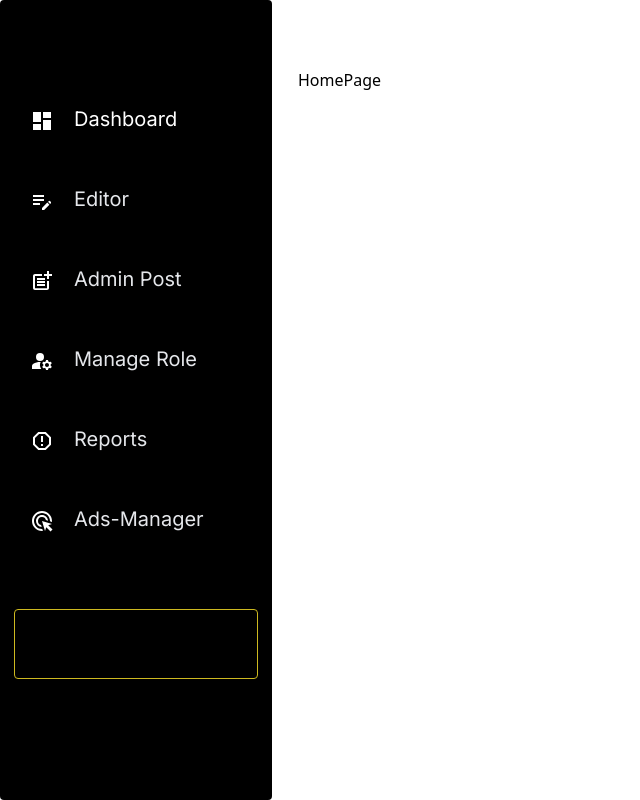
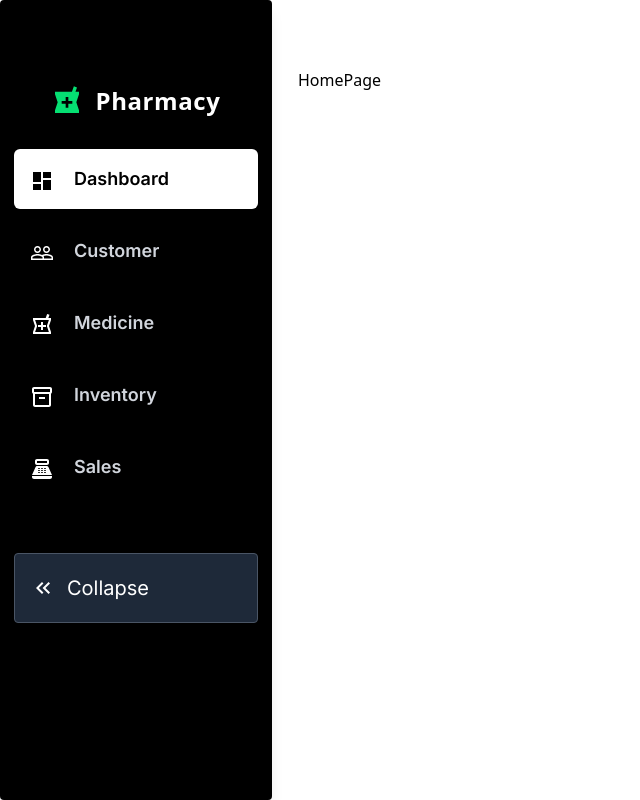
Before and after one commit to EasinTanvir/medicine-dashboard, a Next.js app: page / in a window 1280 px wide. Shown: the whole page, without its empty margins (0-640 px from the left). Built offline with nearby package versions, Linux system fonts and the light colour scheme; a web font is replaced by a local one.

Commit message:
update sidebar ui

```diff
--- a/src/components/pageSection/layout/sidebar/DashBoardSideBar.jsx
+++ b/src/components/pageSection/layout/sidebar/DashBoardSideBar.jsx
@@ -6,57 +6,10 @@ import { Button } from "@/components/ui/Button";
 import { inter } from "@/libs/fonts";
 import { useDashboardContext } from "@/providers/DashboardContextProvider";
 import { motion } from "framer-motion";
-
-import {
-  MdDashboard,
-  MdOutlinePostAdd,
-  MdManageAccounts,
-  MdReportGmailerrorred,
-  MdAdsClick,
-  MdOutlineEditNote,
-  MdKeyboardDoubleArrowLeft,
-} from "react-icons/md";
+import { MdKeyboardDoubleArrowLeft, MdLocalPharmacy } from "react-icons/md";
+import { sidebarItems } from "@/libs/sidebarLinks";
 
 const DashBoardSideBar = () => {
-  const sidebarItems = [
-    {
-      key: "dashboard",
-      label: "Dashboard",
-      href: "/",
-      icon: <MdDashboard className="w-6 h-6" />,
-    },
-    {
-      key: "editor",
-      label: "Editor",
-      href: "/dashboard/editor",
-      icon: <MdOutlineEditNote className="w-6 h-6" />,
-    },
-    {
-      key: "admin-post",
-      label: "Admin Post",
-      href: "/dashboard/admin-post",
-      icon: <MdOutlinePostAdd className="w-6 h-6" />,
-    },
-    {
-      key: "manage-role",
-      label: "Manage Role",
-      href: "/dashboard/manage-role",
-      icon: <MdManageAccounts className="w-6 h-6" />,
-    },
-    {
-      key: "reports",
-      label: "Reports",
-      href: "/dashboard/reports",
-      icon: <MdReportGmailerrorred className="w-6 h-6" />,
-    },
-    {
-      key: "ads-manager",
-      label: "Ads-Manager",
-      href: "/dashboard/ads-manager",
-      icon: <MdAdsClick className="w-6 h-6" />,
-    },
-  ];
-
   const { openSidebar, setOpenSidebar } = useDashboardContext();
 
   useEffect(() => {
@@ -73,11 +26,30 @@ const DashBoardSideBar = () => {
       initial={false}
       animate={{ width: openSidebar ? "4rem" : "17rem" }}
       transition={{ duration: 0.3, ease: "easeInOut" }}
-      className={`bg-black z-40 shadow-dashboard-sidebar ${
+      className={`bg-black text-white z-40 shadow-lg ${
         openSidebar ? "px-2" : "sm:px-3.5 px-2"
       } sm:pt-[85px] pt-[75px] pb-20 scrollbar-hide rounded-t-sm rounded-b-sm min-h-screen max-h-screen overflow-y-auto fixed top-0 left-0 overflow-hidden`}
     >
-      <div className="space-y-3 ">
+      {/* ✅ Brand Section */}
+      <div
+        className={`flex items-center justify-center mb-8 transition-all duration-300 ${
+          openSidebar ? "flex-col gap-2" : "gap-3 px-3"
+        }`}
+      >
+        <MdLocalPharmacy className="text-green-400 w-8 h-8" />
+        {!openSidebar && (
+          <motion.h1
+            initial={{ opacity: 0 }}
+            animate={{ opacity: 1 }}
+            className="text-2xl font-bold tracking-wide"
+          >
+            Pharmacy
+          </motion.h1>
+        )}
+      </div>
+
+      {/* ✅ Sidebar Items */}
+      <div className="space-y-3">
         {sidebarItems.map((item) => (
           <SidebarItem
             key={item.key}
@@ -88,9 +60,10 @@ const DashBoardSideBar = () => {
         ))}
       </div>
 
+      {/* ✅ Collapse Button */}
       <Button
         onClick={() => setOpenSidebar(!openSidebar)}
-        className={`bg-dashboard-sidebar-inactive-bg border border-[#cdb920] rounded-sm flex items-center mt-14 w-full
+        className={`bg-gray-800 hover:bg-gray-700 border border-gray-600 rounded-sm flex items-center mt-14 w-full
           ${openSidebar ? "justify-center py-3" : "justify-start px-4 py-5"}
           ${inter.className}`}
       >
@@ -106,7 +79,7 @@ const DashBoardSideBar = () => {
             marginLeft: openSidebar ? 0 : 12,
           }}
           transition={{ duration: 0.25 }}
-          className="dashboard-sidebar-text text-xl font-900 whitespace-nowrap overflow-hidden"
+          className="text-xl font-900 whitespace-nowrap overflow-hidden"
         >
           Collapse
         </motion.span>
--- a/src/components/pageSection/layout/sidebar/SidebarItem.jsx
+++ b/src/components/pageSection/layout/sidebar/SidebarItem.jsx
@@ -23,25 +23,23 @@ const SidebarItem = ({ item, openSidebar, setOpenSidebar }) => {
     <Link
       onClick={handleClick}
       href={item.href}
-      className={`flex items-center transition-colors duration-200 overflow-hidden
-        ${openSidebar ? "justify-center px-2" : "gap-4 px-4"} py-5 w-full
+      className={`flex items-center transition-all duration-200 overflow-hidden rounded-md
+        ${openSidebar ? "justify-center px-2" : "gap-4 px-4"} py-4 w-full
         ${
           isActive
-            ? "dashboard-sidebar-active-text-border"
-            : "bg-dashboard-sidebar-inactive-bg dashboard-sidebar-inactive-border"
+            ? "bg-white text-black"
+            : "bg-transparent hover:bg-gray-800 text-gray-300"
         }
         ${inter.className}`}
     >
-      {/* ✅ Replace Image with icon */}
       <div
-        className={`${
-          openSidebar ? "w-6 h-6" : "w-5 h-5"
-        } flex-shrink-0 text-white`}
+        className={`${openSidebar ? "w-6 h-6" : "w-5 h-5"} shrink-0 ${
+          isActive ? "text-black" : "text-white"
+        }`}
       >
         {item.icon}
       </div>
 
-      {/* ✅ Sidebar label animation remains the same */}
       <motion.span
         animate={{
           opacity: openSidebar ? 0 : 1,
@@ -49,9 +47,7 @@ const SidebarItem = ({ item, openSidebar, setOpenSidebar }) => {
           marginLeft: openSidebar ? 0 : 8,
         }}
         transition={{ duration: 0.1 }}
-        className={`dashboard-sidebar-text text-xl font-900 whitespace-nowrap overflow-hidden ${
-          isActive ? "text-white" : "text-gray-200"
-        }`}
+        className={`text-lg font-semibold whitespace-nowrap overflow-hidden`}
       >
         {item.label}
       </motion.span>
--- /dev/null
+++ b/src/libs/sidebarLinks.js
@@ -0,0 +1,40 @@
+import {
+  MdDashboard,
+  MdOutlineLocalPharmacy,
+  MdOutlineInventory2,
+  MdPointOfSale,
+  MdPeopleOutline,
+} from "react-icons/md";
+
+export const sidebarItems = [
+  {
+    key: "dashboard",
+    label: "Dashboard",
+    href: "/",
+    icon: <MdDashboard className="w-6 h-6" />,
+  },
+  {
+    key: "customer",
+    label: "Customer",
+    href: "/customer",
+    icon: <MdPeopleOutline className="w-6 h-6" />,
+  },
+  {
+    key: "medicine",
+    label: "Medicine",
+    href: "/medicine",
+    icon: <MdOutlineLocalPharmacy className="w-6 h-6" />,
+  },
+  {
+    key: "inventory",
+    label: "Inventory",
+    href: "/inventory",
+    icon: <MdOutlineInventory2 className="w-6 h-6" />,
+  },
+  {
+    key: "sells",
+    label: "Sales",
+    href: "/sells",
+    icon: <MdPointOfSale className="w-6 h-6" />,
+  },
+];
```
